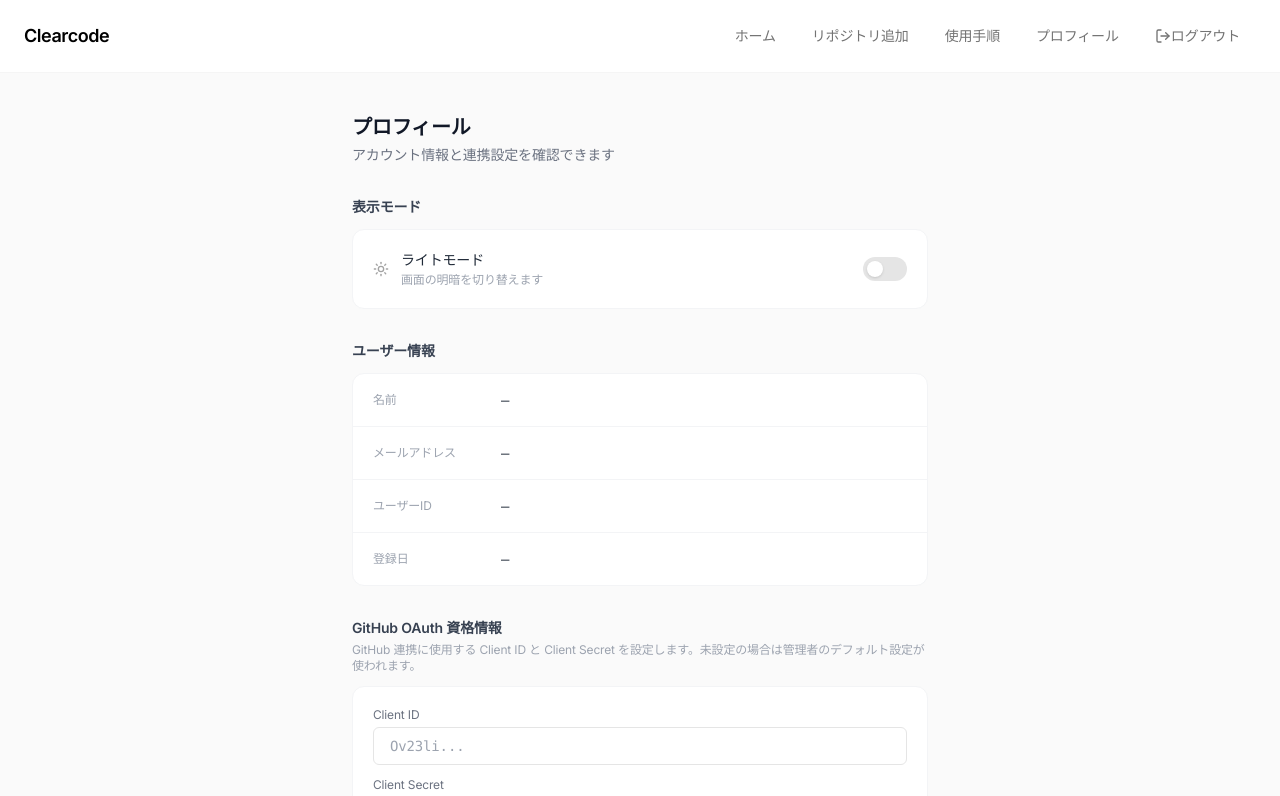
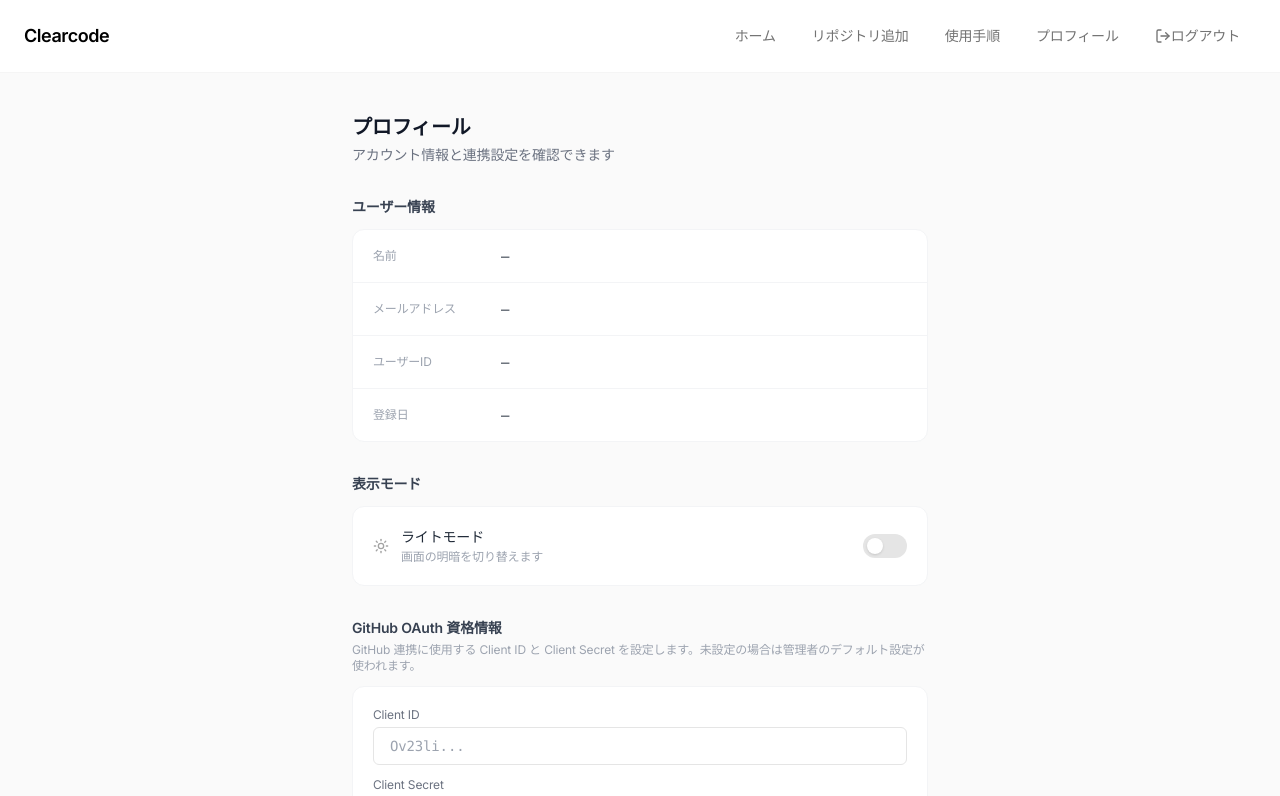
Before and after one commit to Itsuki-Hatakeyama/GCH26-3, a Next.js app in the folder clearcode/: page /dashboard/profile in a window 1280 px wide. Shown: the top 796 px of the page. Built offline with nearby package versions, Linux system fonts and the light colour scheme; no server answers.

Commit message:
情報確認

```diff
--- a/clearcode/app/api/auth/github/start/route.ts
+++ b/clearcode/app/api/auth/github/start/route.ts
@@ -1,11 +1,12 @@
-import { NextResponse } from "next/server";
+import { NextRequest, NextResponse } from "next/server";
 import { getSession } from "@/lib/auth";
 import { query } from "@/lib/db";
 
-export async function GET() {
+export async function GET(request: NextRequest) {
+  const origin = request.nextUrl.origin
   const session = await getSession();
   if (!session) {
-    return NextResponse.json({ error: "Unauthorized" }, { status: 401 });
+    return NextResponse.redirect(`${origin}/`);
   }
 
   // ユーザーの保存済み資格情報を優先、なければ環境変数
--- a/clearcode/app/dashboard/profile/page.tsx
+++ b/clearcode/app/dashboard/profile/page.tsx
@@ -154,6 +154,32 @@ export default function ProfilePage() {
         <p className="text-sm text-gray-500 mt-1">アカウント情報と連携設定を確認できます</p>
       </div>
 
+      {/* ユーザー情報 */}
+      <section>
+        <h2 className="text-sm font-semibold text-gray-700 dark:text-neutral-300 mb-3">ユーザー情報</h2>
+        <div className="bg-white dark:bg-neutral-900 border border-gray-100 dark:border-neutral-800 rounded-xl overflow-hidden">
+          {[
+            { label: '名前', value: user?.name ?? '—' },
+            { label: 'メールアドレス', value: user?.email ?? '—' },
+            { label: 'ユーザーID', value: user?.id ?? '—' },
+            {
+              label: '登録日',
+              value: user?.created_at
+                ? new Date(user.created_at).toLocaleDateString('ja-JP', { year: 'numeric', month: 'long', day: 'numeric' })
+                : '—',
+            },
+          ].map(({ label, value }, i, arr) => (
+            <div
+              key={label}
+              className={`flex items-start px-5 py-4 gap-4 ${i < arr.length - 1 ? 'border-b border-gray-100 dark:border-neutral-800' : ''}`}
+            >
+              <span className="text-xs text-gray-400 dark:text-neutral-500 w-28 pt-0.5 shrink-0">{label}</span>
+              <span className="text-sm text-gray-800 dark:text-neutral-200 font-mono break-all">{value}</span>
+            </div>
+          ))}
+        </div>
+      </section>
+
       {/* 表示モード */}
       <section>
         <h2 className="text-sm font-semibold text-gray-700 dark:text-neutral-300 mb-3">表示モード</h2>
@@ -186,31 +212,6 @@ export default function ProfilePage() {
         </div>
       </section>
 
-      {/* ユーザー情報 */}
-      <section>
-        <h2 className="text-sm font-semibold text-gray-700 mb-3">ユーザー情報</h2>
-        <div className="bg-white border border-gray-100 rounded-xl overflow-hidden">
-          {[
-            { label: '名前', value: user?.name ?? '—' },
-            { label: 'メールアドレス', value: user?.email ?? '—' },
-            { label: 'ユーザーID', value: user?.id ?? '—' },
-            {
-              label: '登録日',
-              value: user?.created_at
-                ? new Date(user.created_at).toLocaleDateString('ja-JP', { year: 'numeric', month: 'long', day: 'numeric' })
-                : '—',
-            },
-          ].map(({ label, value }, i, arr) => (
-            <div
-              key={label}
-              className={`flex items-start px-5 py-4 gap-4 ${i < arr.length - 1 ? 'border-b border-gray-100' : ''}`}
-            >
-              <span className="text-xs text-gray-400 w-28 pt-0.5 shrink-0">{label}</span>
-              <span className="text-sm text-gray-800 font-mono break-all">{value}</span>
-            </div>
-          ))}
-        </div>
-      </section>
 
       {/* GitHub OAuth 資格情報 */}
       <section>
```
